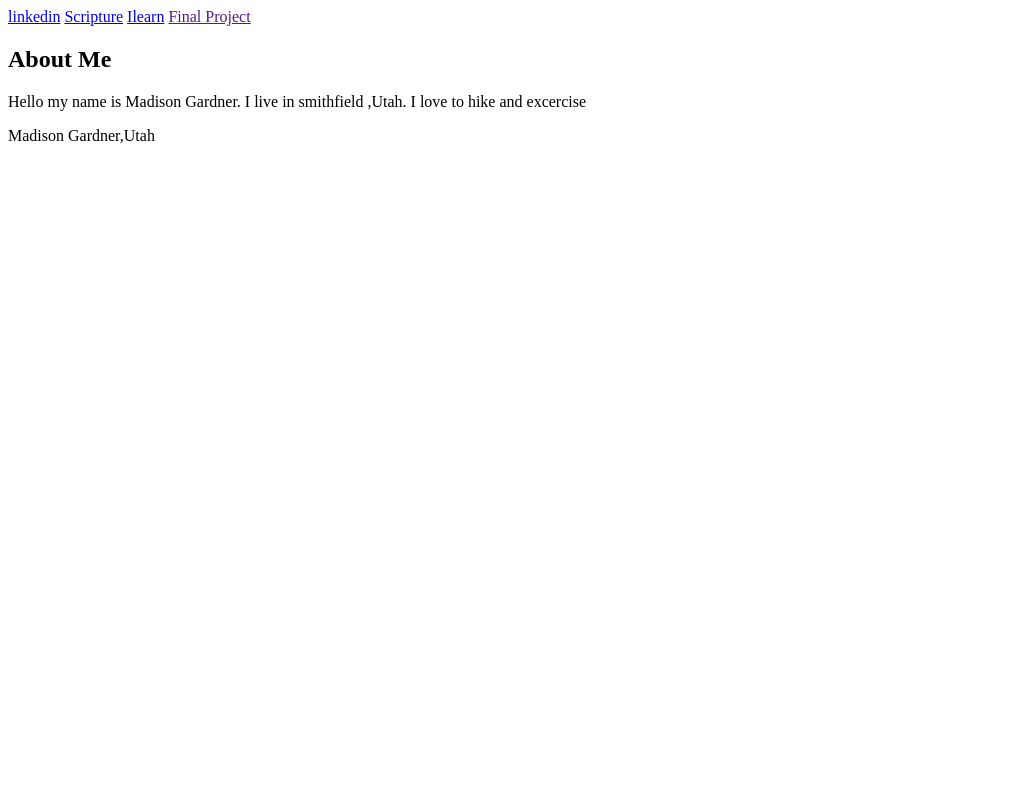
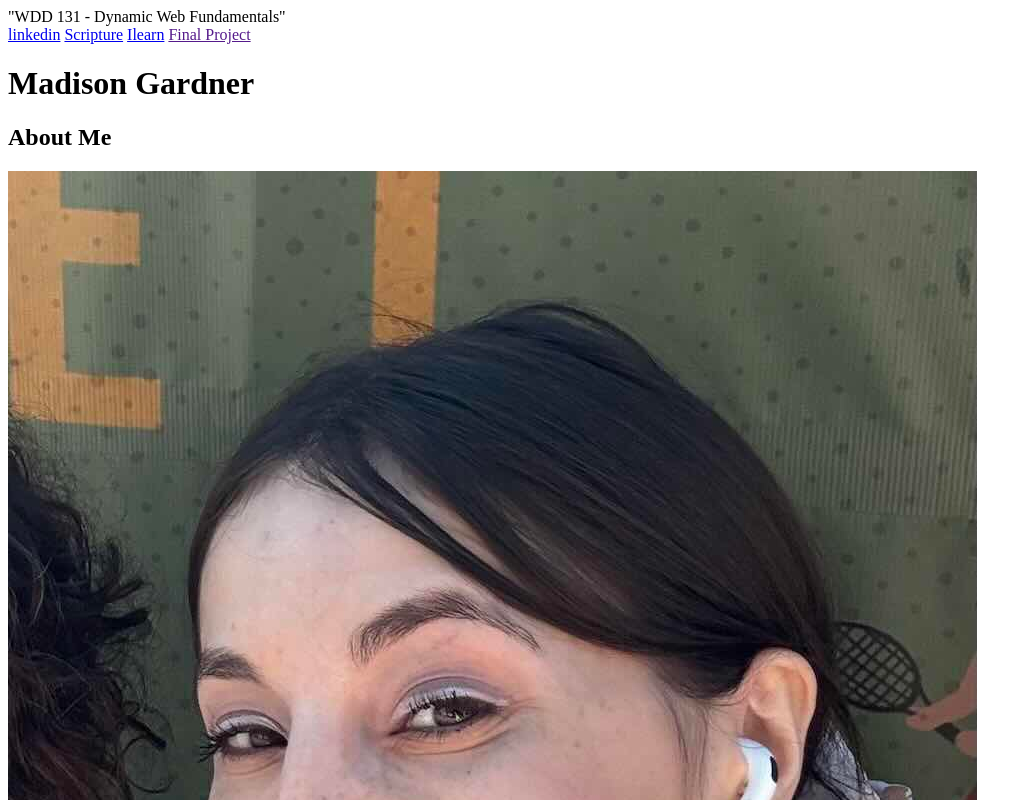
Before and after one commit to madsterjg2000/wdd131, a plain HTML site: page week1/index.html in a window 1280 px wide. Shown: the top 800 px of the page, without its empty margins (0-1032 px from the left). Drawn offline with Linux system fonts and the light colour scheme.

Commit message:
ok i got it now!

```diff
--- a/week1/index.html
+++ b/week1/index.html
@@ -4,12 +4,12 @@
     <meta charset="UTF-8">
     <meta name="viewport" content="width=device-width, initial-scale=1.0">
     <title>WDD 131 - Dynamic Web Fundamentals - Madison Gardner</title>
-    <meta name-=" description" contect=" WDD 131 - Dynamic web fundamentals, Madison Gardner, First webpage with Javascript.">
+    <meta name-=" description" content=" WDD 131 - Dynamic web fundamentals, Madison Gardner, First webpage with Javascript.">
     <meta name="author" content="Madison Gardner">
 </head>
 <body>
     <header>
-        <span id=" Course-title" contect="WDD 131 - Dynamic Web Fundamentals"></span>
+        <span id="course-title">"WDD 131 - Dynamic Web Fundamentals"</span>
         <nav>
             <a href="https://www.linkedin.com/jobs/search?trk=guest_homepage-basic_guest_nav_menu_jobs&position=1&pageNum=0" >linkedin</a>
             <a href="https://www.churchofjesuschrist.org/study/scriptures/nt/john/4?lang=eng" >Scripture</a>
@@ -18,21 +18,25 @@
         </nav>
     </header>
     <main>
+        <h1>Madison Gardner</h1>
+
         <section class="card">
             <h2>About Me</h2>
             <div class="me">
-                <ing class="profile" src="images/profile copy.jpeg" alt width height ></ing>
-                <P>Hello my name is Madison Gardner. I live in smithfield ,Utah. I love to hike and excercise </P>
+                <img class="profile" src="images/profile copy.jpeg" alt width height ></img>
+                <P>Hello my name is Madison Gardner. I live in smithfield , and was born and raised in Utah. I love to hike and excercise. I am a beginner programer, I look forward to learn more.
+                     I love the ocean, but if I had a choice where to live it would be in the mountans. Im curently learning how to take care of plants since my brother got me a lot of them.  </P>
             </div>
             <div class=" country"></div>
 
         </section>
-
+        <section class="card"></section>
     </main>
     <footer>
-        <p><span id="currentyear"></span>Madison Gardner,Utah
-        </p>
-        <p> <span id=" lastmodified"></span></p>
+        <p>&copy;<span id="currentyear"></span>🌻 Madison Gardner,Utah 🌻</p>
+
+        <p id=" lastmodified"></p>
+
     </footer>
 </body>
 </html>
```
